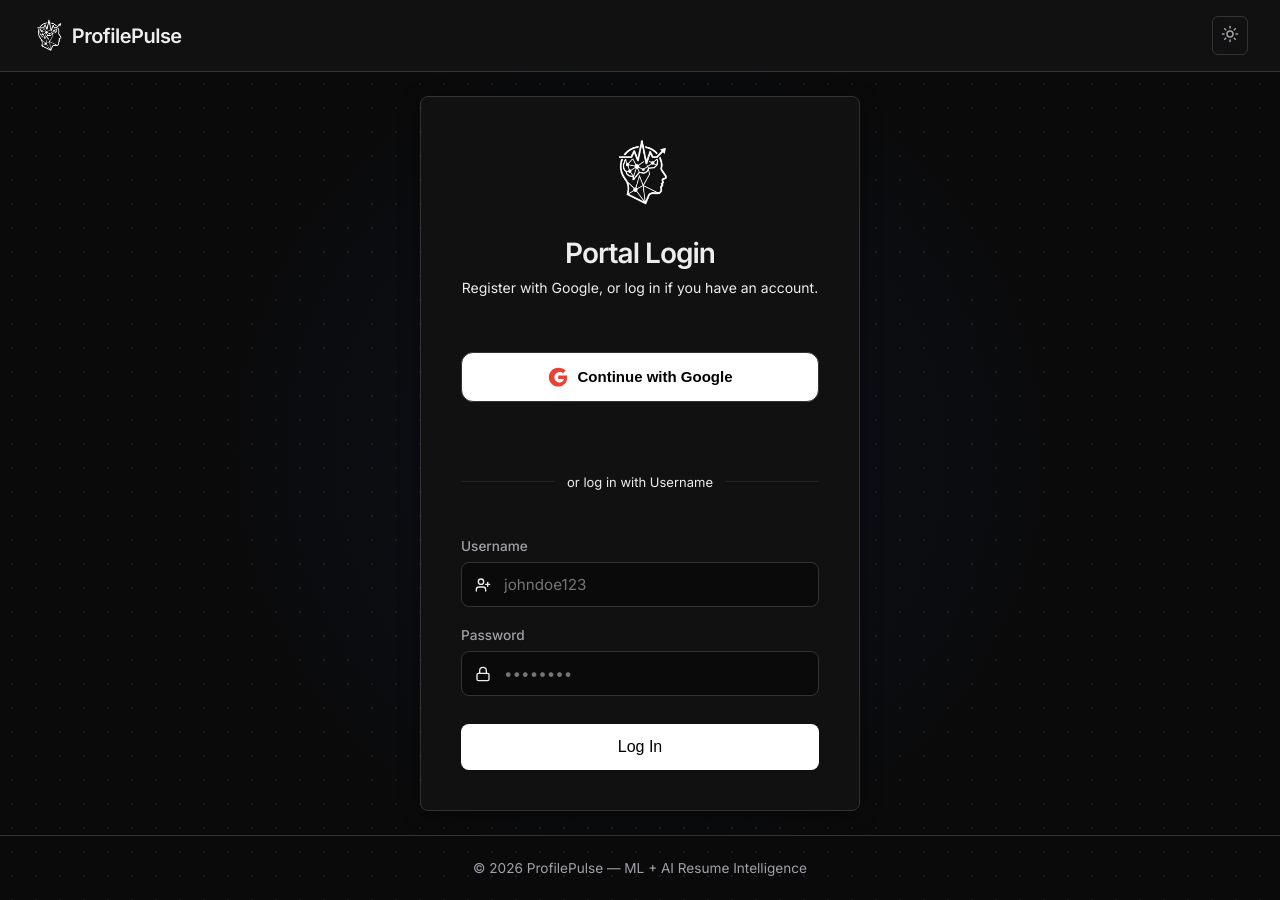
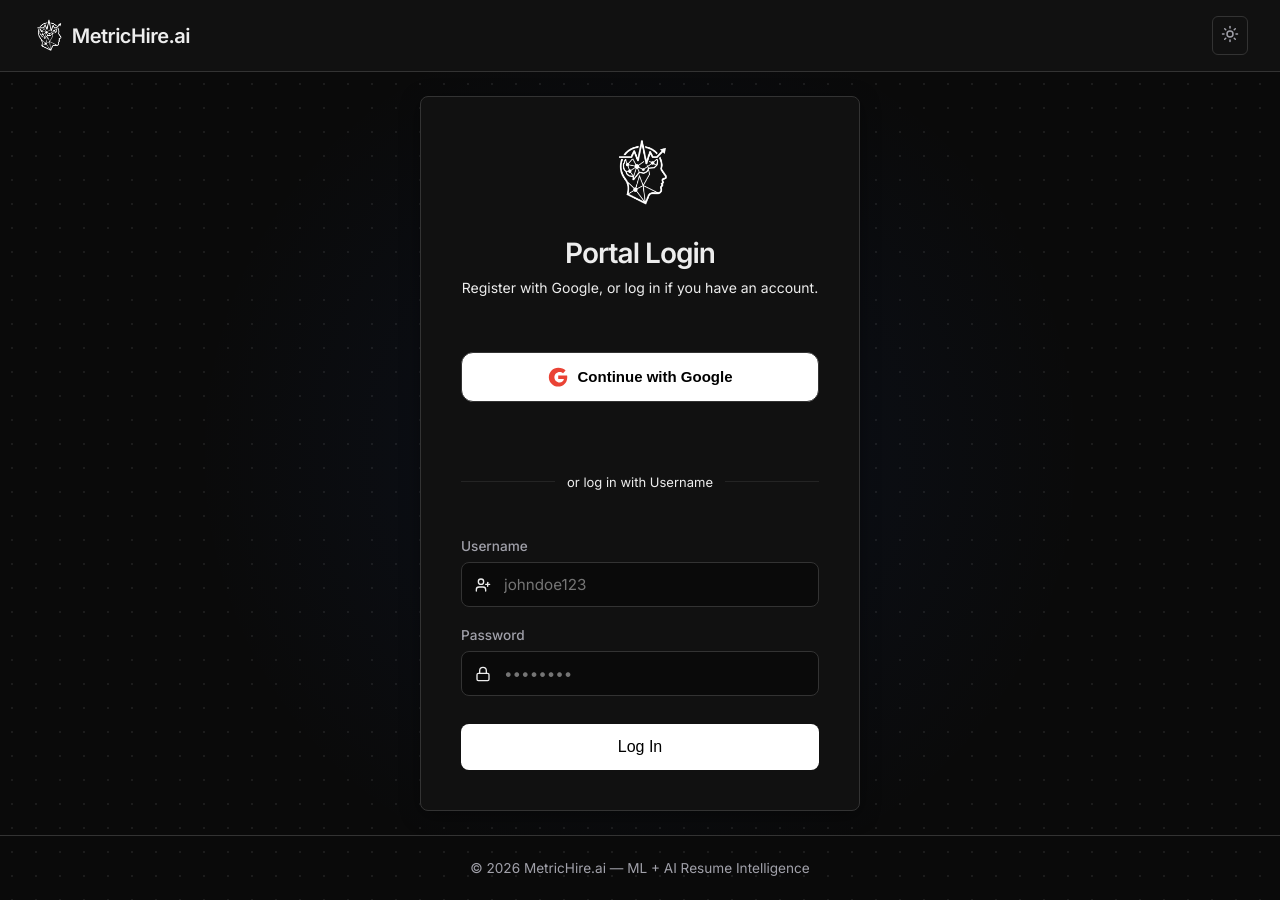
Before and after one commit to Shashank2006offl/ATS-SYS, a React (Vite) app in the folder ATS/frontend/: page / in a window 1280 px wide. Built offline with nearby package versions, Linux system fonts and the light colour scheme; no server answers.

Commit message:
chore: rename app to MetricHire.ai

```diff
--- a/ATS/frontend/index.html
+++ b/ATS/frontend/index.html
@@ -4,7 +4,7 @@
     <meta charset="UTF-8" />
     <link rel="icon" type="image/png" href="/favicon.png" />
     <meta name="viewport" content="width=device-width, initial-scale=1.0" />
-    <title>ProfilePulse</title>
+    <title>MetricHire.ai</title>
   </head>
   <body>
     <div id="root"></div>
--- a/ATS/frontend/src/App.jsx
+++ b/ATS/frontend/src/App.jsx
@@ -31,6 +31,7 @@
   const [file, setFile]                   = useState(null);
   const [isDragging, setIsDragging]       = useState(false);
   const [jobDescription, setJobDescription] = useState('');
+  const [role, setRole]                   = useState('Machine Learning');
   const [country, setCountry]             = useState('United States');
   const [expValue, setExpValue]           = useState(0);
   const [expUnit, setExpUnit]             = useState('Years');
@@ -133,7 +134,7 @@
 
     setAuthError(null);
     try {
-      const fakeEmail = `${safeUsername.toLowerCase()}@profilepulse.local`;
+      const fakeEmail = `${safeUsername.toLowerCase()}@metrichire.ai.local`;
       const credential = EmailAuthProvider.credential(fakeEmail, setupPassword);
       await linkWithCredential(auth.currentUser, credential);
       await updateProfile(auth.currentUser, { displayName: safeUsername });
@@ -166,6 +167,7 @@
     formData.append('resume', file);
     formData.append('jd', jobDescription);
     formData.append('country', country);
+    formData.append('role', role);
     formData.append('exp_value', expValue);
     formData.append('exp_unit', expUnit);
     try {
@@ -187,13 +189,13 @@
     }
   };
 
-  const reset = () => { setFile(null); setJobDescription(''); setCountry('United States'); setExpValue(0); setExpUnit('Years'); setResults(null); setError(null); };
+  const reset = () => { setFile(null); setJobDescription(''); setRole('Machine Learning'); setCountry('United States'); setExpValue(0); setExpUnit('Years'); setResults(null); setError(null); };
 
   // 1. Loading Screen
   if (authLoading) {
     return (
       <div className="auth-fullscreen-loader" style={{ display: 'flex', flexDirection: 'column', gap: '24px' }}>
-        <img src={logoImg} alt="ProfilePulse Logo" className="hero__logo" onError={(e) => e.target.style.display='none'} fetchPriority="high" style={{ marginBottom: 0 }} />
+        <img src={logoImg} alt="MetricHire.ai Logo" className="hero__logo" onError={(e) => e.target.style.display='none'} fetchPriority="high" style={{ marginBottom: 0 }} />
         <div style={{ display: 'flex', alignItems: 'center', gap: '12px' }}>
           <Loader2 className="spin text-accent" size={24} />
           <p>Loading Intelligence Portal...</p>
@@ -245,8 +247,8 @@
         {/* NAV */}
         <nav className="nav">
           <div className="nav__brand" style={{ display: 'flex', alignItems: 'center', gap: '8px' }}>
-            <img src={logoImg} alt="ProfilePulse Logo" className="nav__logo" onError={(e) => e.target.style.display='none'} fetchPriority="high" />
-            <span>ProfilePulse</span>
+            <img src={logoImg} alt="MetricHire.ai Logo" className="nav__logo" onError={(e) => e.target.style.display='none'} fetchPriority="high" />
+            <span>MetricHire.ai</span>
           </div>
           <button className="nav__toggle" onClick={() => setDarkMode(!darkMode)} aria-label="Toggle theme">
             {darkMode ? <Sun size={18} /> : <Moon size={18} />}
@@ -257,7 +259,7 @@
         <div style={{ flex: 1, display: 'flex', alignItems: 'center', justifyContent: 'center', padding: '24px', background: 'radial-gradient(circle at 50% 50%, rgba(37, 99, 235, 0.08) 0%, transparent 60%)' }}>
           <div className="form-card" style={{ maxWidth: '440px', width: '100%', padding: '40px' }}>
             <div style={{ textAlign: 'center', marginBottom: '32px' }}>
-              <img src={logoImg} alt="ProfilePulse Logo" className="hero__logo" onError={(e) => e.target.style.display='none'} fetchPriority="high" />
+              <img src={logoImg} alt="MetricHire.ai Logo" className="hero__logo" onError={(e) => e.target.style.display='none'} fetchPriority="high" />
               <h2 className="hero__title" style={{ fontSize: '28px', marginBottom: '8px', lineHeight: 1.2 }}>
                 Portal <span className="hero__accent">Login</span>
               </h2>
@@ -328,7 +330,7 @@
           </div>
         </div>
 
-        <footer className="footer">© 2026 ProfilePulse — ML + AI Resume Intelligence</footer>
+        <footer className="footer">© 2026 MetricHire.ai — ML + AI Resume Intelligence</footer>
       </div>
     );
   }
@@ -339,8 +341,8 @@
       {/* NAV */}
       <nav className="nav">
         <div className="nav__brand" style={{ display: 'flex', alignItems: 'center', gap: '8px' }}>
-          <img src={logoImg} alt="ProfilePulse Logo" className="nav__logo" onError={(e) => e.target.style.display='none'} fetchPriority="high" />
-          <span>ProfilePulse</span>
+          <img src={logoImg} alt="MetricHire.ai Logo" className="nav__logo" onError={(e) => e.target.style.display='none'} fetchPriority="high" />
+          <span>MetricHire.ai</span>
         </div>
         <div style={{ display: 'flex', alignItems: 'center', gap: '16px' }}>
           <span style={{ fontSize: '13px', color: 'var(--text-muted)' }} className="hidden sm:inline">
@@ -358,7 +360,7 @@
       <main className="main">
         {/* HERO */}
         <div className="hero">
-          <img src={logoImg} alt="ProfilePulse Logo" className="hero__logo" onError={(e) => e.target.style.display='none'} fetchPriority="high" />
+          <img src={logoImg} alt="MetricHire.ai Logo" className="hero__logo" onError={(e) => e.target.style.display='none'} fetchPriority="high" />
           <h1 className="hero__title">
             Resume <span className="hero__accent">Intelligence</span>
           </h1>
@@ -411,6 +413,21 @@
             </div>
 
             <div className="form-row">
+              {/* Role Selector */}
+              <div className="field" style={{ flex: 1 }}>
+                <label className="field__label">Target Role</label>
+                <select
+                  className="textarea"
+                  style={{ height: 'auto', padding: '12px' }}
+                  value={role}
+                  onChange={e => setRole(e.target.value)}
+                >
+                  <option value="Machine Learning">Machine Learning</option>
+                  <option value="Data Science">Data Science</option>
+                  <option value="Other">Other</option>
+                </select>
+              </div>
+
               {/* Country Selector */}
               <div className="field" style={{ flex: 1 }}>
                 <label className="field__label">Location / Country</label>
@@ -485,8 +502,8 @@
               <div className="salary-card">
                 <div className="salary-card__icon"><DollarSign size={22} /></div>
                 <p className="salary-card__label">Predicted Market Salary</p>
-                <p className="salary-card__value">${results.salary?.toLocaleString()}</p>
-                <p className="salary-card__sub">Based on JD features & market data</p>
+                <p className="salary-card__value">{results.salary ? `$${results.salary.toLocaleString()}` : 'N/A'}</p>
+                <p className="salary-card__sub">{results.salary ? 'Based on JD features & market data' : 'Model limited to Machine Learning roles'}</p>
               </div>
             </div>
 
```
Also changed, not shown: 2 other files (tests, documents, lock files or other folders).
